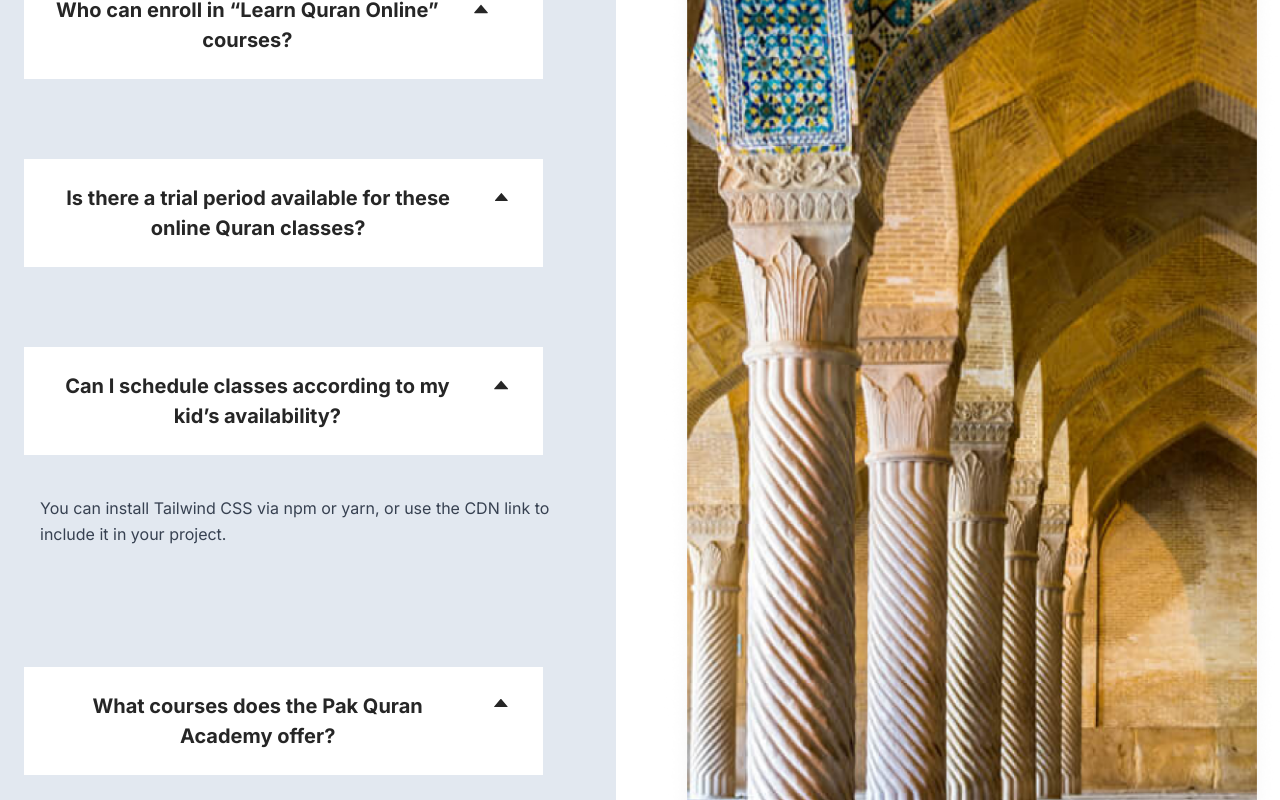
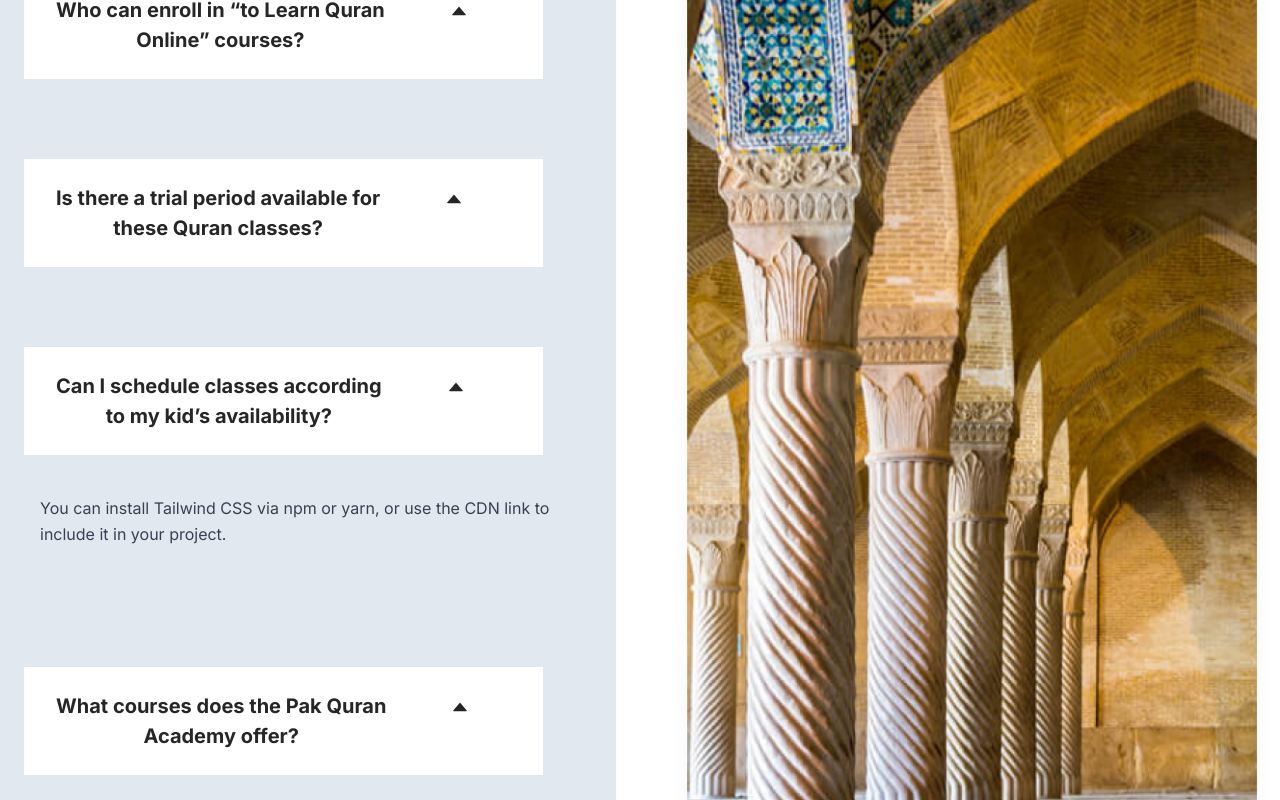
Before and after one commit to ShoaibAKHTER0010/new-quran-website, a Next.js app: page / in a window 1280 px wide. Both pictures are taken after a click on the button "Can I schedule classes according to my kid’s availability?". Shown: the part 8665-9465 px from the top of the page. Built offline with nearby package versions, Linux system fonts and the light colour scheme.

Commit message:
new commit

```diff
--- a/components/about.tsx
+++ b/components/about.tsx
@@ -69,13 +69,13 @@ programs cater to individual needs.</p>
               <h2 className="text-white text-2xl font-bold font-['Roboto Slab'] leading-[40px] py-6">Get in touch</h2>
 
               {/* para-1 */}
-              <p className="text-slate-200 text-base font-bold font-['Roboto Slab'] leading-relaxed"><span className='inline-flex'><img src="./images/arrow.png" alt="arrow" className='w-[30px] h-[30px] hover:rotate-45' /></span> Mobile: <span className='hover:text-emerald-400'>+923124810000</span></p>
+              <p className="text-slate-200 text-base font-bold font-['Roboto Slab'] leading-relaxed"><span className='bolck lg:inline-flex'><img src="./images/arrow.png" alt="arrow" className='w-[30px] h-[30px] hover:rotate-45' /></span> Mobile: <span className='hover:text-emerald-400'>+923124810000</span></p>
 
                {/* para-2 */}
-              <p className="text-slate-200 text-base font-bold font-['Roboto Slab'] leading-relaxed"><span className='inline-flex hover:rotate-45'><img src="./images/arrow.png" alt="arrow" className='w-[30px] h-[30px]' /></span> Whatsapp<span className='hover:text-emerald-400'>+923124810000</span></p>
+              <p className="text-slate-200 text-base font-bold font-['Roboto Slab'] leading-relaxed"><span className='block  lg:inline-flex '><img src="./images/arrow.png" alt="arrow" className='w-[30px] h-[30px] hover:rotate-45' /></span> Whatsapp:<span className='hover:text-emerald-400'>+923124810000</span></p>
 
               {/* para-3 */}
-              <p className="text-slate-200 text-base font-bold font-['Roboto Slab'] leading-relaxed hover:text-emerald-400 "><span className='inline-flex hover:rotate-45'><img src="./images/arrow.png" alt="arrow" className='w-[30px] h-[30px] ' /></span> pakquranteaching@gmail.com</p>
+              <p className="text-slate-200 text-base font-bold font-['Roboto Slab'] leading-relaxed hover:text-emerald-400 flex-wrap "><span className='lg:inline-flex block hover:rotate-45'><img src="./images/arrow.png" alt="arrow" className='w-[30px] h-[30px] ' /></span> pakquranteaching@gmailp <span className='inline-flex md:block lg:inline-flex'>.com</span></p>
               </div>
 
             </div>
--- a/components/questions.tsx
+++ b/components/questions.tsx
@@ -27,21 +27,21 @@ const Questions = () => {
                      </div>
 
                      {/* second-child */}
-                     <div className="bg-slate-200 px-6 flex flex-col gap-16  py-10 flex-wrap ">
+                     <div className="bg-slate-200 px-0 md:px-6  flex flex-col gap-16  py-10 flex-wrap overflow-hidden ">
 
 
                         {/* question-1 */}
       <div className="mb-4">
         <button
-          className=" text-neutral-800 text-xl font-bold font-['Roboto Slab'] leading-[30px] bg-white py-6 px-8 w-[519px] flex gap-8  "
+          className=" text-neutral-800 text-xl font-bold font-['Roboto Slab'] leading-[30px] bg-white py-6 px-2 md:px-8 w-[519px] md:w-full lg:w-[519px] flex  gap-4 md:gap-16  "
           onClick={() => toggleQuestion(1)}
         >
-          Who can enroll in “Learn Quran Online” <br />
-          courses?
+          <p>Who can enroll in “to Learn Quran <br /> Online”
+          courses?</p>
           {!openQuestion?(
-            <AiFillCaretDown className='h-7 ' />
+            <AiFillCaretDown className='h-8 ' />
           ) : (
-            <AiFillCaretUp className='h-7 ' />
+            <AiFillCaretUp className='h-8 ' />
           )
         }
         </button>
@@ -54,15 +54,15 @@ const Questions = () => {
       {/* question-2 */}
       <div className="mb-4">
         <button
-          className=" text-neutral-800 text-xl font-bold font-['Roboto Slab'] leading-[30px] bg-white py-6 px-8 w-[519px] flex gap-8  "
+          className=" text-neutral-800 text-xl font-bold font-['Roboto Slab'] leading-[30px] bg-white py-6 px-8 w-[519px] flex  gap-4 md:gap-16  "
           onClick={() => toggleQuestion(2)}
         >
-          Is there a trial period available for these
-          online Quran classes?
+          Is there a trial period available for <br /> these
+          Quran classes?
           {!openQuestion?(
-            <AiFillCaretDown className='w-7 h-7 ' />
+            <AiFillCaretDown className=' h-8 ' />
           ) : (
-            <AiFillCaretUp className='w-7 h-7' />
+            <AiFillCaretUp className='h-8' />
           )
         }
         </button>
@@ -74,15 +74,15 @@ const Questions = () => {
       {/* question-3 */}
       <div className="mb-4">
         <button
-          className=" text-neutral-800 text-xl font-bold font-['Roboto Slab'] leading-[30px] bg-white py-6 px-8 w-[519px] flex gap-8 "
+          className=" text-neutral-800 text-xl font-bold font-['Roboto Slab'] leading-[30px] bg-white py-6 px-8 w-[519px] flex  gap-4 md:gap-16 "
           onClick={() => toggleQuestion(3)}
         >
-         Can I schedule classes according to my
+         Can I schedule classes according <br /> to my
          kid’s availability?
          {!openQuestion?(
-            <AiFillCaretDown className='w-7 h-7 ' />
+            <AiFillCaretDown className='h-8  ' />
           ) : (
-            <AiFillCaretUp className='w-7 h-7 ' />
+            <AiFillCaretUp className='h-8  ' />
           )
         }
         </button>
@@ -94,15 +94,15 @@ const Questions = () => {
        {/* question-4 */}
       <div className="mb-4">
         <button
-          className=" text-neutral-800 text-xl font-bold font-['Roboto Slab'] leading-[30px] bg-white py-6 px-8 w-[519px] flex gap-8 "
+          className=" text-neutral-800 text-xl font-bold font-['Roboto Slab'] leading-[30px] bg-white py-6 px-8 w-[519px] flex gap-4 md:gap-16 "
           onClick={() => toggleQuestion(4)}
         >
-        What courses does the Pak Quran Academy
+        What courses does the Pak Quran <br /> Academy
         offer?
         {!openQuestion?(
-            <AiFillCaretDown className='w-6 h-6 ' />
+            <AiFillCaretDown className='h-8  ' />
           ) : (
-            <AiFillCaretUp className='w-6 h-6 ' />
+            <AiFillCaretUp className='h-8 ' />
           )
         }
         </button>
@@ -114,15 +114,15 @@ const Questions = () => {
       {/* question-5 */}
       <div className="mb-4">
         <button
-          className=" text-neutral-800 text-xl font-bold font-['Roboto Slab'] leading-[30px] bg-white py-6 px-8 w-[519px] flex gap-8 "
+          className=" text-neutral-800 text-xl font-bold font-['Roboto Slab'] leading-[30px] bg-white py-6 px-8 w-[519px] flex  gap-4 md:gap-16 "
           onClick={() => toggleQuestion(5)}
         >
-        What is the duration of each class with the
+        What is the duration of each class <br />  with the
         Online Quran Teacher?
         {!openQuestion?(
-            <AiFillCaretDown className='w-8 h-8'/>
+            <AiFillCaretDown className='h-8 '/>
           ) : (
-            <AiFillCaretUp className='w-8 h-8' />
+            <AiFillCaretUp className='h-8 ' />
           )
         }
         </button>
@@ -141,7 +141,7 @@ const Questions = () => {
                 </div>
 
                 {/* second-div */}
-                <div className='w-1/2 hidden md:hidden lg:flex '>
+                <div className='w-1/2 hidden md:flex '>
                  <img src="./images/Image.png" alt="img" />
                 </div>
 
--- a/components/trial.tsx
+++ b/components/trial.tsx
@@ -19,7 +19,7 @@ const Trial = () => {
 
                 {/* second-div */}
                 <div className='w-full md:w-[60%] text-center md:text-left'>
-                <h3 className="text-neutral-800 text-[35px] font-bold font-['Roboto Slab'] leading-[45.50px]">EXPERIENCE COMPLIMENTARY <span className="text-amber-400 ">ONLINE
+                <h3 className="text-neutral-800 text[30px] md:text-[35px] font-bold font-['Roboto Slab']   leading-[25px] md:leading-[45.50px]">EXPERIENCE COMPLIMENTARY <span className="text-amber-400 ">ONLINE
                 QURAN CLASSES</span> AT NO COST</h3>
 
                 {/* para-1 */}
```
Also changed, not shown: components/hire.tsx (+5 -5 lines).
